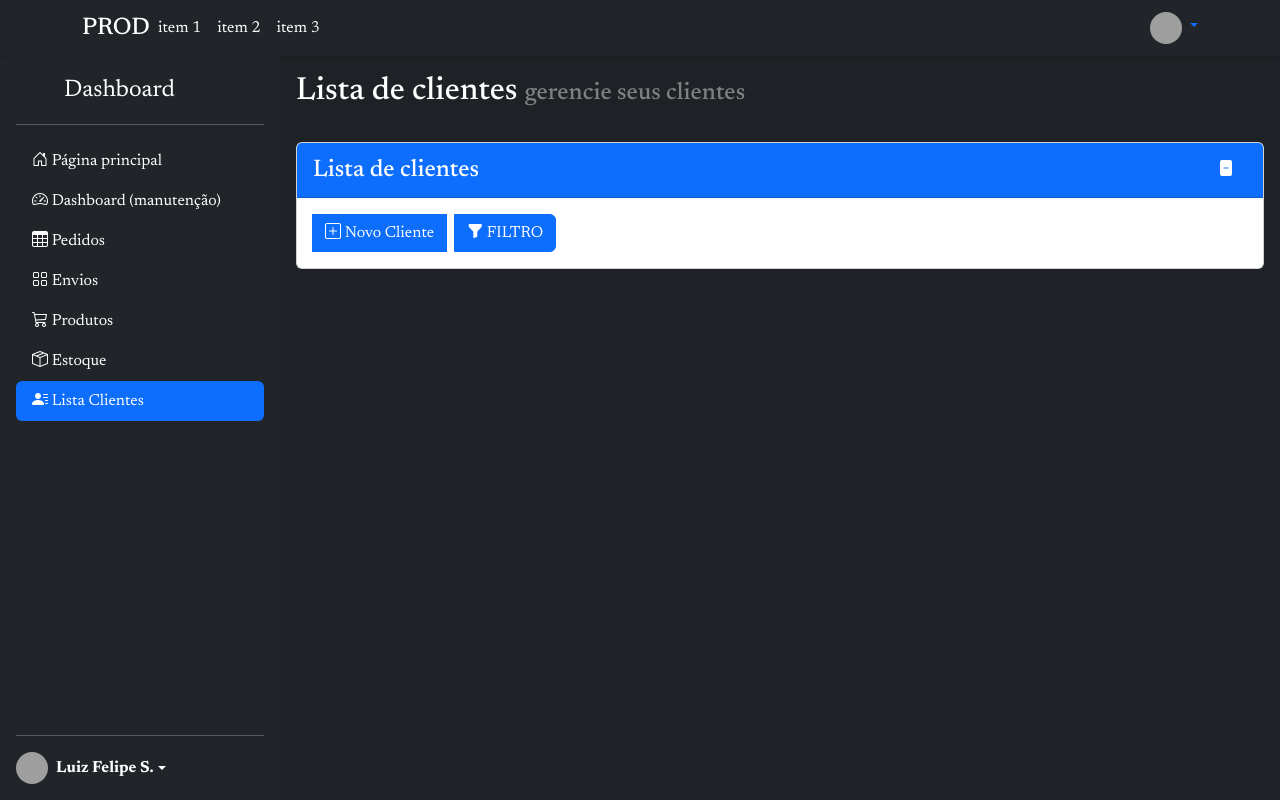
After one commit to Skunbydev/logistic_module, a PHP site: page /includes/paginas/lista_clientes.php in a window 1280 px wide. The commit adds this page. Run offline with PHP 8.4, Linux system fonts and the light colour scheme; a user stored in the database is signed in; some libraries are stand-ins or nearby versions; grey boxes are pictures that could not be loaded.

Commit message:
lista_clientes has created and post method has created to create new client in list

```diff
--- a/includes/paginas/layout.php
+++ b/includes/paginas/layout.php
@@ -98,7 +98,7 @@
           </a>
         </li>
         <li class="nav-item">
-          <a href="./clientes.php" class="nav-link text-white">
+          <a href="./lista_clientes.php" class="nav-link text-white">
             <i class="bi bi-person-lines-fill"></i>
             Lista Clientes
           </a>
--- /dev/null
+++ b/includes/paginas/lista_clientes.php
@@ -0,0 +1,212 @@
+<?php session_name("login_cliente");
+session_start();
+
+if ($_SESSION["login_cliente_auth"] != "1") {
+  $_SESSION["login_cliente_auth"] = "0";
+  header('location: logout.php');
+  exit;
+}
+include '../conexao_BD.php';
+$ConexaoMy = DBConnectMy();
+
+if (isset($_POST["metodo"]) && $_POST["metodo"] == "Carregar") {
+  $arrayRetornoGeral = array();
+  $SQL = "SELECT * FROM lista_clientes WHERE id_cliente_lista = '" . $_POST["codigo"] . "'";
+
+  $rsDadosLista = mysqli_query($ConexaoMy, $SQL);
+  $arDadosLista = mysqli_fetch_assoc($rsDadosLista);
+
+  $arrayRetornoGeral = $arDadosLista;
+  die(json_encode($arrayRetornoGeral));
+}
+
+if (isset($_POST["metodo"]) && $_POST["metodo"] == "Salvar") {
+
+  $nome_cliente_lista = $_POST["nome_cliente_lista"];
+  $email_cliente_lista = $_POST["email_cliente_lista"];
+  $telefone_cliente_lista = $_POST["telefone_cliente_lista"];
+  $endereco_cliente_lista = $_POST["endereco_cliente_lista"];
+
+  $SQL = "INSERT INTO lista_clientes (nome_cliente_lista, email_cliente_lista, telefone_cliente_lista, endereco_cliente_lista, situacao) VALUES ('$nome_cliente_lista', '$email_cliente_lista', '$telefone_cliente_lista', '$endereco_cliente_lista', 1)";
+
+  $rsAux = mysqli_query($ConexaoMy, $SQL);
+  if ($rsAux) {
+    $arRetorno[0] = "1";
+    $arRetorno[1] = "Cliente cadastrado com sucesso";
+    $arRetorno[2] = $SQL;
+    DBClose($ConexaoMy);
+    die(json_encode($arRetorno));
+  } else if (!$rsAux) {
+    $arRetorno[0] = "0";
+    $arRetorno[1] = "Cliente não foi cadastrado, contate a skunby Tecnologia (1111)";
+    $arRetorno[2] = $SQL;
+    DBClose($ConexaoMy);
+    die(json_encode($arRetorno));
+  }
+}
+
+?>
+<!DOCTYPE html>
+<html lang="pt-br">
+
+<head>
+  <meta charset="UTF-8">
+  <meta name="viewport" content="width=device-width, initial-scale=1.0">
+  <title>Lista clientes</title>
+</head>
+
+<body>
+  <?php include 'layout.php'; ?>
+  <div class="flex-grow-1 p-3">
+    <div class="row">
+      <section class="content-header">
+        <h2>Lista de clientes <small class="fs-4" style="color: gray">gerencie seus clientes</small></h2>
+      </section>
+      <section class="content mt-4">
+        <div id="div_consulta" class="row">
+          <div class="col-md-12">
+            <div class="card card-primary card-outline">
+              <div class="card-header bg-primary d-flex justify-content-between align-items-center">
+                <h4 class="card-title text-white mb-0">
+                  Lista de clientes
+                  <a class="hint--right" data-hint="Pesquisar Avançada" style="cursor:pointer;" onclick="PesquisaAvancada()">
+                    <span class="glyphicon glyphicon-search"></span>
+                  </a>
+                </h4>
+                <div class="card-tools">
+                  <button type="button" class="btn btn-tool" data-card-widget="collapse"><i class="bi bi-file-minus-fill text-white"></i></button>
+                </div>
+              </div>
+              <div class="card-body">
+                <div class="row">
+                  <div class="col-md-9">
+                    <div class="btn-group gap-2">
+                      <input type="hidden" id="hid_id_cliente">
+                      <button type="button" class="btn btn-primary" onclick="Novo()" id="btn_salvar">
+                        <i class="bi bi-plus-square"></i> Novo Cliente
+                      </button>
+                      <button type="button" class="btn btn-primary" onclick="PesquisaAvancada()"><i class="bi bi-funnel-fill"></i> FILTRO</button>
+                    </div>
+                  </div>
+                  <div class="col-md-3">
+                    <div class="form-group">
+                      <div class="input-group">
+                      </div>
+                    </div>
+                  </div>
+                </div>
+              </div>
+            </div>
+          </div>
+        </div>
+        <div class="modal fade" id="novoClienteListaModal" tabindex="-1" aria-labelledby="novoClienteListaModalLabel" aria-hidden="true">
+          <div class="modal-dialog modal-lg">
+            <div class="modal-content bg-dark">
+              <div class="modal-header bg-primary">
+                <h5 class="modal-title" id="titulo_modal_novo_lista">Adicionar Novo Cliente</h5>
+                <button type="button" class="btn-close btn-close-white" data-bs-dismiss="modal" aria-label="Close"></button>
+              </div>
+              <div class="modal-body bg-white text-black">
+                <form>
+                  <div class="row">
+                    <div class="col-md-6 mb-3">
+                      <label for="nome_cliente_lista" class="form-label">Nome <span style="color: red">*</span></label>
+                      <input type="text" class="form-control" id="nome_cliente_lista">
+                    </div>
+                    <div class="col-md-6 mb-3">
+                      <label for="email_cliente_lista" class="form-label">Email <span style="color: red">*</span></label>
+                      <input type="email" class="form-control" id="email_cliente_lista">
+                    </div>
+                  </div>
+                  <div class="row">
+                    <div class="col-md-6 mb-3">
+                      <label for="telefone_cliente_lista" class="form-label">Telefone <span style="color: red">*</span></label>
+                      <input type="text" class="form-control" id="telefone_cliente_lista">
+                    </div>
+                    <div class="col-md-6 mb-3">
+                      <label for="endereco_cliente_lista" class="form-label">Endereco <span style="color: red">*</span></label>
+                      <input type="text" class="form-control" id="endereco_cliente_lista">
+                    </div>
+                  </div>
+                </form>
+              </div>
+              <div class="modal-footer bg-primary">
+                <button type="button" class="btn btn-danger" data-bs-dismiss="modal" onclick="">Fechar</button>
+                <button type="button" class="btn btn-info" id="btn_cadastrar" onclick="Salvar()">Cadastrar</button>
+              </div>
+            </div>
+          </div>
+        </div>
+
+        <script>
+          function Novo() {
+            $("#novoClienteListaModal").modal("show");
+          }
+          function Salvar() {
+            $("#novoClienteListaModal").modal("show");
+
+            if ($("#nome_cliente_lista").val() == "" || $("#nome_cliente_lista").val() == null) {
+              alert("Informe o nome do Cliente");
+              $("#nome_cliente_lista").focus();
+              return false;
+            }
+            if ($("#email_cliente_lista").val() == "" || $("#email_cliente_lista").val() == null) {
+              alert("Informe o email do Cliente");
+              $("#email_cliente_lista").focus();
+              return false;
+            }
+            if ($("#telefone_cliente_lista").val() == "" || $("#telefone_cliente_lista").val() == null) {
+              alert("Informe o telefone do Cliente");
+              $("#telefone_cliente_lista").focus();
+              return false;
+            }
+            if ($("#endereco_cliente_lista").val() == "" || $("#endereco_cliente_lista").val() == null) {
+              alert("Informe o endereco do Cliente");
+              $("#endereco_cliente_lista").focus();
+              return false;
+            }
+            var parametros = new FormData();
+
+            parametros.append("metodo", "Salvar");
+            parametros.append("id_cliente_lista", $("#hid_id_cliente_lista").val());
+            parametros.append("nome_cliente_lista", $("#nome_cliente_lista").val());
+            parametros.append("email_cliente_lista", $("#email_cliente_lista").val());
+            parametros.append("telefone_cliente_lista", $("#telefone_cliente_lista").val());
+            parametros.append("endereco_cliente_lista", $("#endereco_cliente_lista").val());
+
+            $.ajax({
+              type: "POST",
+              url: '<?php echo $_SERVER['PHP_SELF'] ?>',
+              data: parametros,
+              contentType: false,
+              processData: false,
+              beforeSend: function () {
+                $('#div_load_consulta').show();
+              },
+              success: function (retorno) {
+                $('#div_load_consulta').hide();
+                try {
+                  var arRetorno = JSON.parse(retorno);
+                  alert(arRetorno[1]);
+                  if (arRetorno[0] == "1") {
+                    $("#novoClienteListaModal").hide();
+                    //GLTabela.ajax.url("<?php echo $_SERVER['PHP_SELF']; ?>?metodo=Consultar&filtro=" + JSON.stringify(GLFiltro)).load();
+                    window.location.reload();
+                  } else if (arRetorno[0] === 9999) {
+                    console.log("deslogado, safado");
+                  } else {
+                    console.log(arRetorno);
+                  }
+                } catch (erro) {
+                  console.log(retorno);
+                  console.log(arRetorno);
+                  alert("ERRO");
+                }
+              }
+            });
+
+          }
+        </script>
+</body>
+
+</html>
```
Also changed, not shown: includes/paginas/estoque.php (+30 -9 lines).
